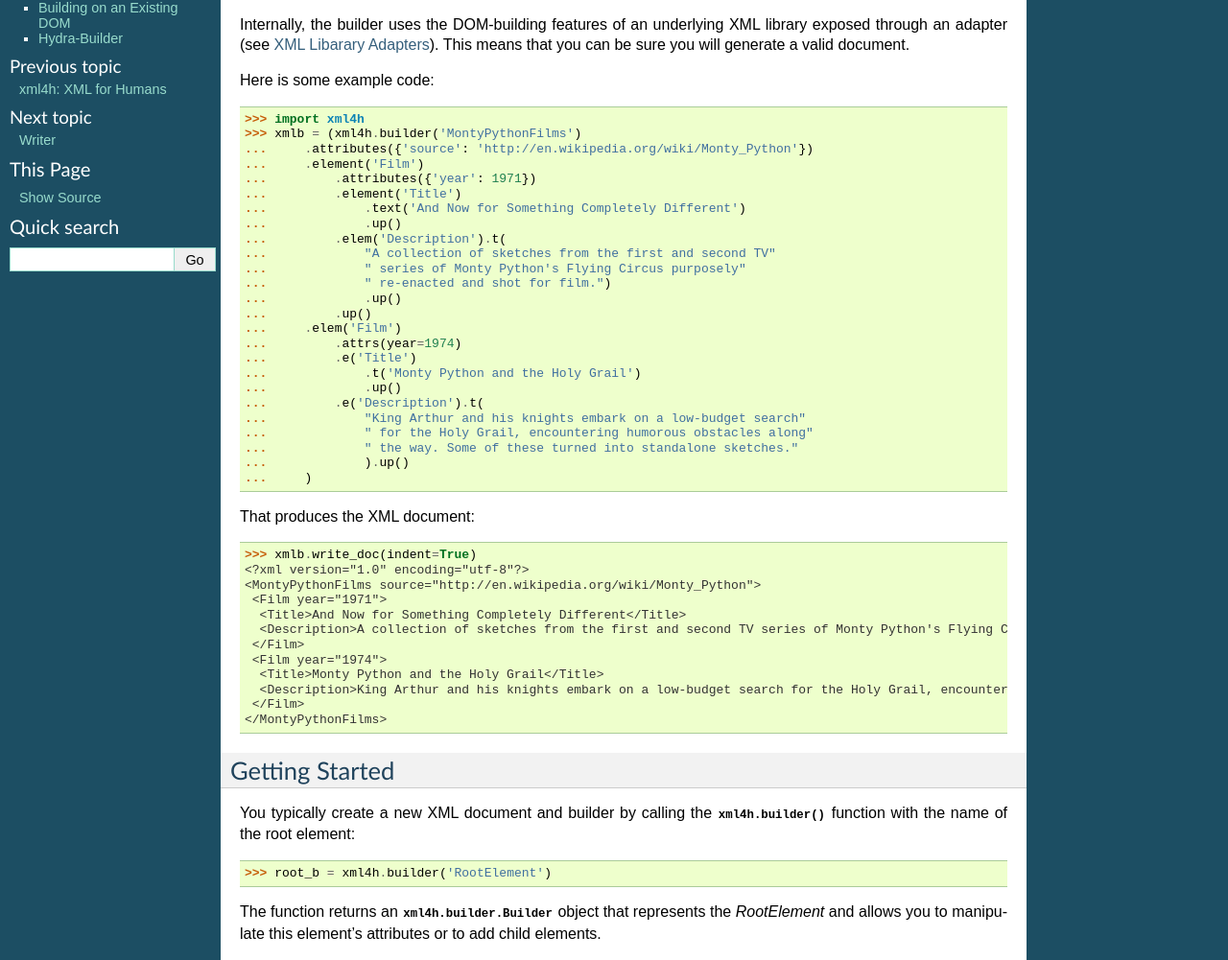
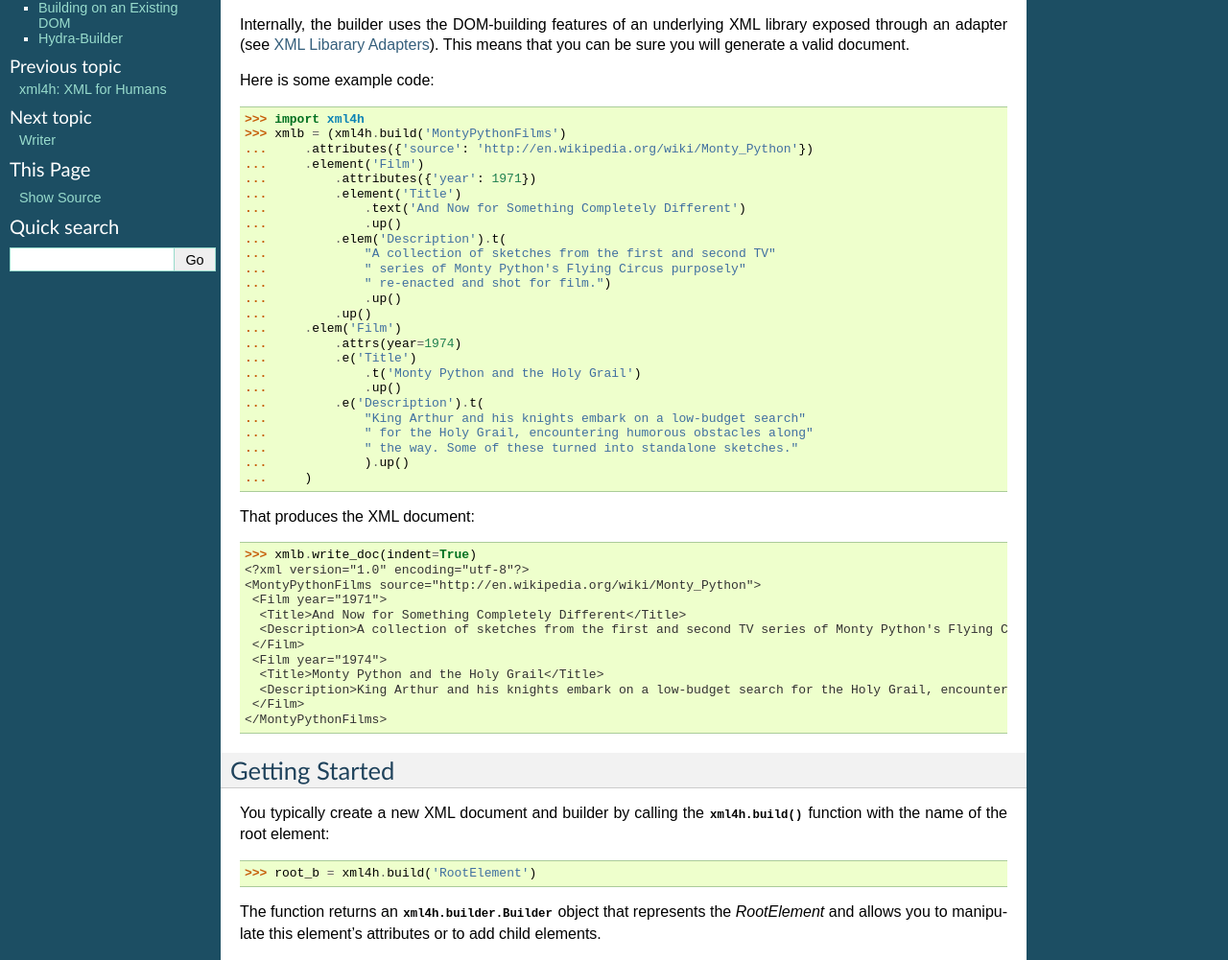
Before and after one commit to jmurty/xml4h, a Sphinx documentation site: the page built from docs/builder.rst, in a window 1280 px wide and 1400 px high. Shown: the part 154-1155 px from the top of the window at 96% size. Built offline with Sphinx 7.4.7, drawn with Linux system fonts in a browser that asks for light colours; some of the changed text lies outside the part shown.

Commit message:
Rename xml4h.builder method to more action-oriented xml4h.build

```diff
--- a/README.rst
+++ b/README.rst
@@ -43,7 +43,7 @@ document itself:
 ::
 
     >>> # Create builder with the name of the root element
-    >>> b = (xml4h.builder('MontyPythonFilms')
+    >>> b = (xml4h.build('MontyPythonFilms')
     ...     # Assign attributes to the new root element
     ...     .attributes({'source': 'http://en.wikipedia.org/wiki/Monty_Python'})
     ...     # Create a child element
--- a/docs/builder.rst
+++ b/docs/builder.rst
@@ -15,7 +15,7 @@ that you can be sure you will generate a valid document.
 Here is some example code::
 
     >>> import xml4h
-    >>> xmlb = (xml4h.builder('MontyPythonFilms')
+    >>> xmlb = (xml4h.build('MontyPythonFilms')
     ...     .attributes({'source': 'http://en.wikipedia.org/wiki/Monty_Python'})
     ...     .element('Film')
     ...         .attributes({'year': 1971})
@@ -60,9 +60,9 @@ Getting Started
 ---------------
 
 You typically create a new XML document and builder by calling the
-:func:`xml4h.builder` function with the name of the root element::
+:func:`xml4h.build` function with the name of the root element::
 
-    >>> root_b = xml4h.builder('RootElement')
+    >>> root_b = xml4h.build('RootElement')
 
 The function returns an :class:`xml4h.builder.Builder` object that represents
 the *RootElement* and allows you to manipulate this element's attributes
@@ -118,7 +118,7 @@ For example, the example code in the previous section used the variables
 this is not necessary. Here is the method-chaining approach to accomplish
 the same thing::
 
-    >>> b = (xml4h.builder('RootElement')
+    >>> b = (xml4h.build('RootElement')
     ...         .attributes({'a': 1, 'b': 2}, c=3)
     ...     .element('ChildElement1').up()  # NOTE the up() method
     ...     .element('ChildElement2')
@@ -138,7 +138,7 @@ concatenate strings.
 
 .. note::
 
-   It is a good idea to wrap the :func:`~xml4h.builder` function call and all
+   It is a good idea to wrap the :func:`~xml4h.build` function call and all
    following chained methods in parentheses, so you don't need to put
    backslash (\\) characters at the end of every line.
 
@@ -155,7 +155,7 @@ your code, this method can also jump up multiple levels or to a named ancestor
 element::
 
     >>> # A builder that references a deeply-nested element:
-    >>> deep_b = (xml4h.builder('Root')
+    >>> deep_b = (xml4h.build('Root')
     ...     .element('Deep')
     ...         .element('AndDeeper')
     ...             .element('AndDeeperStill')
@@ -231,7 +231,7 @@ Building on an Existing DOM
 ---------------------------
 
 When you are building an XML document from scratch you will generally use the
-the :func:`~xml4h.builder` function described in `Getting Started`_. However,
+the :func:`~xml4h.build` function described in `Getting Started`_. However,
 what if you want ot add content to a parsed XML document DOM you have already?
 
 To wrap an :class:`~xml4h.nodes.Element` DOM node with a builder you simply
@@ -253,7 +253,7 @@ content. Luckily, the code is simpler than that description...
     "Monty Python's Life of Brian"
 
     >>> # Construct a builder from the element
-    >>> lob_builder = xml4h.builder(lob_film_elem)
+    >>> lob_builder = xml4h.build(lob_film_elem)
 
     >>> # Add content
     >>> (lob_builder.attrs(stars=5)
@@ -277,7 +277,7 @@ to different places in the same document can be very handy.
 Here is a trivial example of this technique::
 
     >>> # Create two Elements in a doc to store even or odd numbers
-    >>> odd_b = xml4h.builder('EvenAndOdd').elem('Odd')
+    >>> odd_b = xml4h.build('EvenAndOdd').elem('Odd')
     >>> even_b = odd_b.up().elem('Even')
 
     >>> # Populate the numbers from a loop
--- a/xml4h/__init__.py
+++ b/xml4h/__init__.py
@@ -45,7 +45,7 @@ def parse(to_parse, ignore_whitespace_text_nodes=True, adapter=None):
         return adapter.parse_file(to_parse, ignore_whitespace_text_nodes)
 
 
-def builder(root_tagname_or_dom_element, ns_uri=None, adapter=None):
+def build(root_tagname_or_dom_element, ns_uri=None, adapter=None):
     """
     Return a new builder based on an XML DOM document created with the
     supplied implementation adapter (or the xml4h preferred implementation
```
Also changed, not shown: 2 other files.
